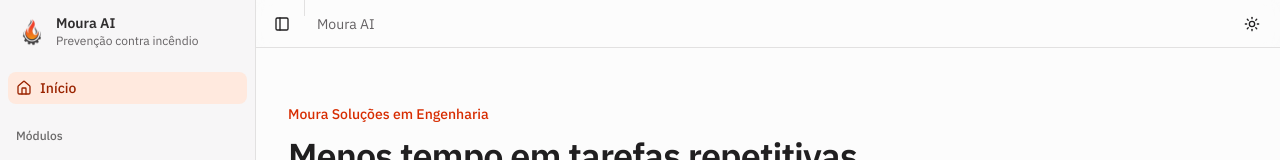
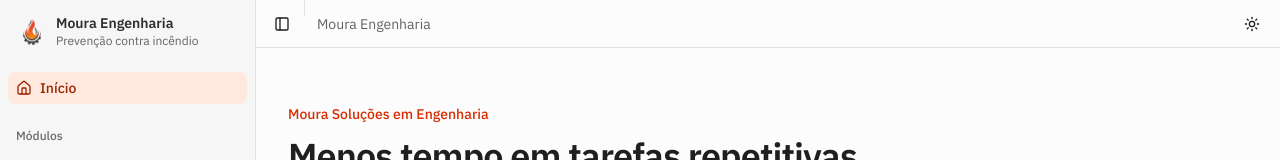
Before and after one commit to tiagoponciano/Moura-AI, a Next.js app in the folder client/: page / in a window 1280 px wide. Shown: the top 160 px of the page. Built offline with nearby package versions, Linux system fonts and the light colour scheme.

Commit message:
style(layout): rename the product to Moura Engenharia

```diff
--- a/client/app/layout.tsx
+++ b/client/app/layout.tsx
@@ -26,7 +26,7 @@
 });
 
 export const metadata: Metadata = {
-  title: "Moura AI",
+  title: "Moura Engenharia",
   description: "Plataforma interna da Moura Soluções em Engenharia",
 };
 
--- a/client/components/layout/app-sidebar.tsx
+++ b/client/components/layout/app-sidebar.tsx
@@ -39,7 +39,7 @@
                   />
                 </div>
                 <div className="grid flex-1 text-left leading-tight">
-                  <span className="font-semibold">Moura AI</span>
+                  <span className="font-semibold">Moura Engenharia</span>
                   <span className="truncate text-xs text-muted-foreground">
                     Prevenção contra incêndio
                   </span>
--- a/client/components/layout/page-title.tsx
+++ b/client/components/layout/page-title.tsx
@@ -12,7 +12,7 @@
       aria-label="Localização"
       className="flex min-w-0 items-center gap-1.5 text-sm"
     >
-      <span className="text-muted-foreground">Moura AI</span>
+      <span className="text-muted-foreground">Moura Engenharia</span>
       {current && (
         <>
           <span className="text-muted-foreground/60">/</span>
```
